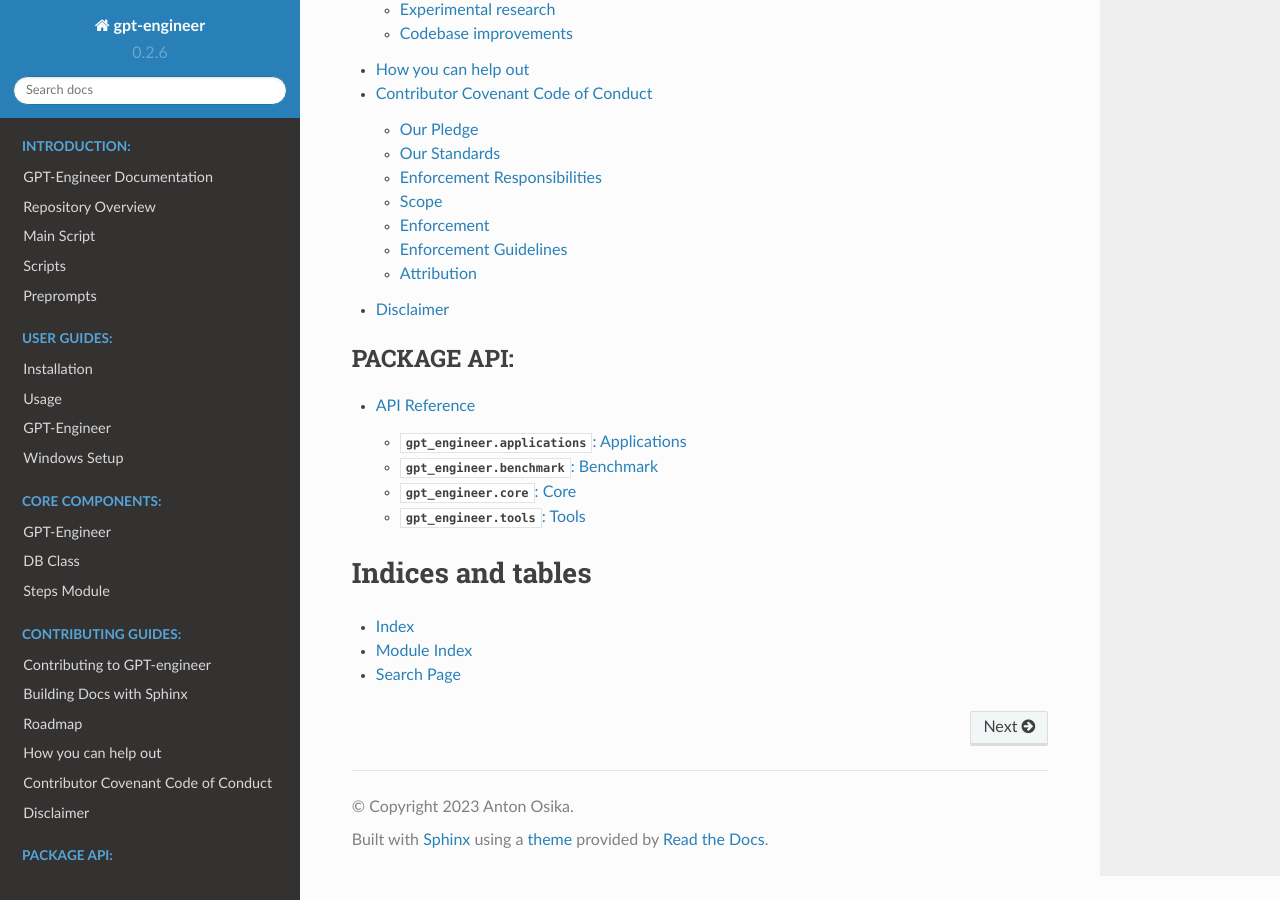
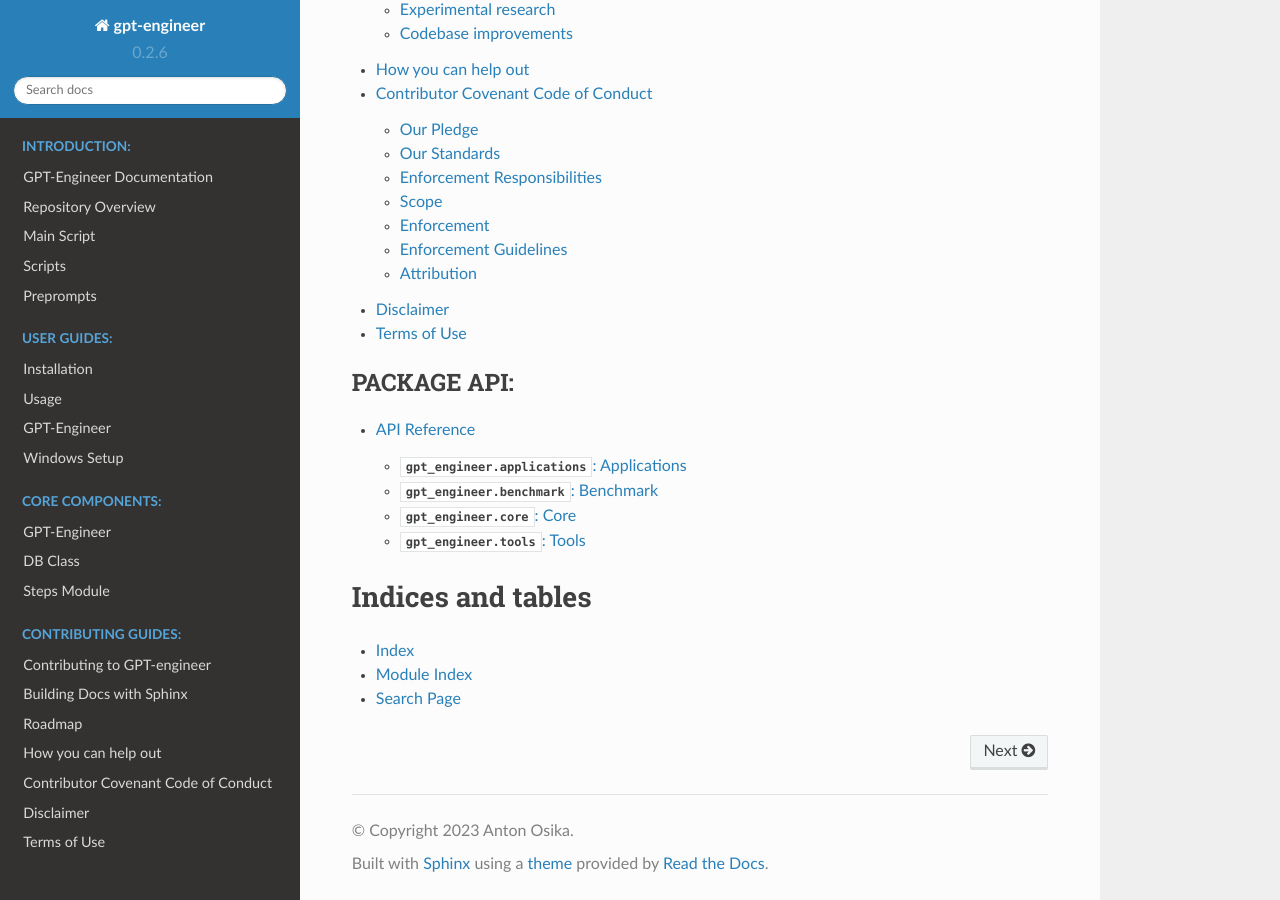
Before and after one commit to romanpashko/gpt, a Sphinx documentation site: the page built from docs/index.rst, in a window 1280 px wide and 900 px high, scrolled down 2358 px. Built offline with Sphinx 7.4.7 and the Read the Docs theme 2.0.0, drawn with Linux system fonts in a browser that asks for light colours; pages that are not in the unit, such as notebooks, are missing from menus.

Commit message:
addressed other error not related to the docstring formatting

```diff
--- a/docs/conf.py
+++ b/docs/conf.py
@@ -201,3 +201,5 @@ autosummary_generate = True
 myst_enable_extensions = [
     "colon_fence",
 ]
+
+myst_all_links_external = True
--- a/docs/index.rst
+++ b/docs/index.rst
@@ -54,6 +54,7 @@ Welcome to GPT-ENGINEER's Documentation
    roadmap_link
    code_conduct_link
    disclaimer_link
+   terms_link
 
 .. toctree::
    :maxdepth: 2
```
Also changed, not shown: docs/terms_link.rst (renamed from docs/tesrms_link.rst).
